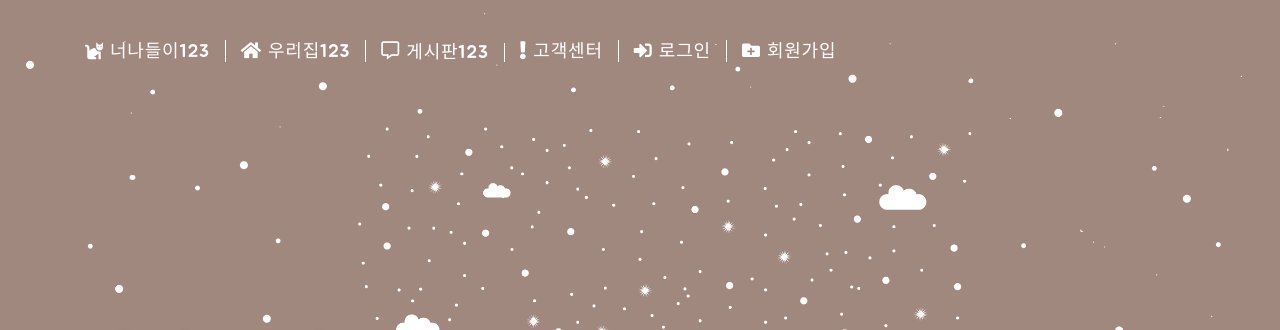
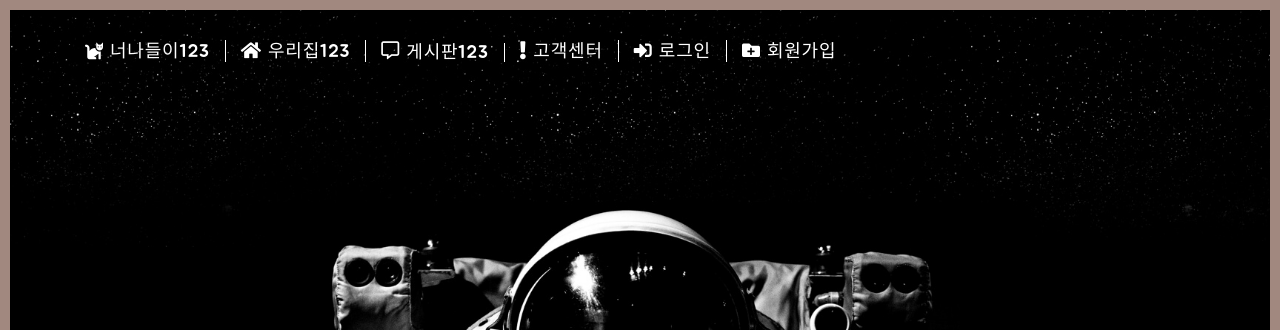
Before and after one commit to kangdahyeon/Project_nunadri_test, a plain HTML site: page project_UI/univers/index.html in a window 1280 px wide. Shown: the top 330 px of the page. Drawn offline with Linux system fonts and the light colour scheme; a web font is replaced by a local one.

Commit message:
index 수정

```diff
--- a/project_UI/univers/index.html
+++ b/project_UI/univers/index.html
@@ -64,7 +64,7 @@
   </nav>
 </header>
 <!-- Add your site or app content here -->
-  <div class="hero-full-container background-image-container white-text-container" style="background-image: url('./assets/images/mainImage1.png')">
+  <div class="hero-full-container background-image-container white-text-container" style="background-image: url('./assets/images/space.jpg')">
     <div class="container">
       <div class="row">
         <div class="col-xs-12">
```
